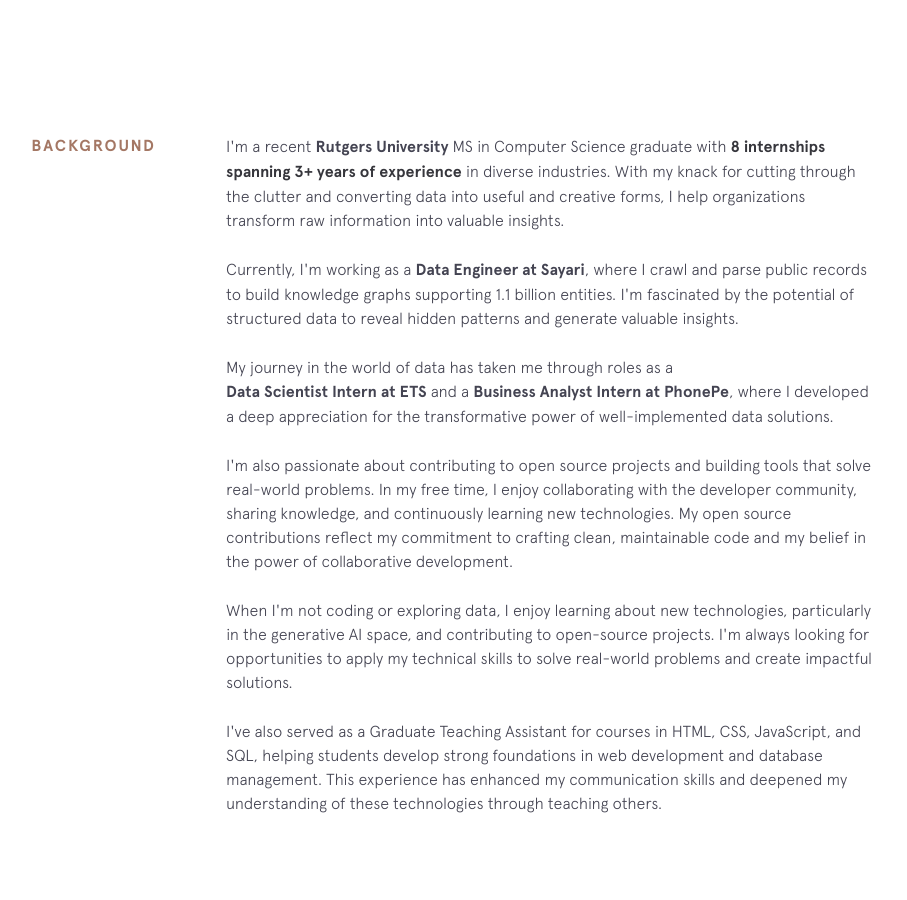
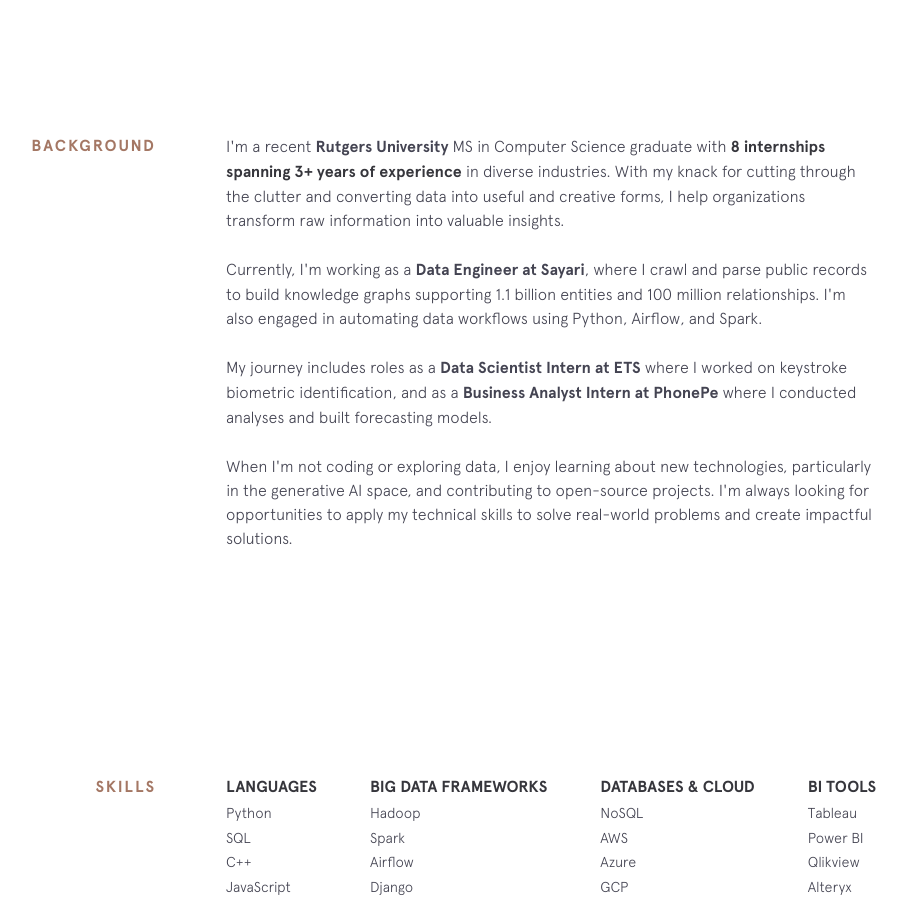
Before and after one commit to niyatijain21/niyatijain21.github.io, a Jekyll site: the page built from index.html, in a window 1280 px wide and 900 px high, scrolled down 866 px. Shown: the whole window, without its empty margins (224-1131 px from the left). Built offline with Jekyll 4.4.1, drawn with Linux system fonts in a browser that asks for light colours; nearby versions of some CDN libraries.

Commit message:
Update background and add recent changes

```diff
--- a/_includes/background.html
+++ b/_includes/background.html
@@ -6,25 +6,17 @@
     </p>
 
     <p>
-      Currently, I'm working as a <a class="underline-link" href="https://sayari.com/" target="_blank">Data Engineer at Sayari</a>, where I crawl and parse public records to build knowledge graphs supporting 1.1 billion entities. I'm fascinated by the potential of structured data to reveal hidden patterns and generate valuable insights.
+      Currently, I'm working as a <a class="underline-link" href="https://sayari.com/" target="_blank">Data Engineer at Sayari</a>, where I crawl and parse public records to build knowledge graphs supporting 1.1 billion entities and 100 million relationships. I'm also engaged in automating data workflows using Python, Airflow, and Spark.
     </p>
 
     <p>
-      My journey in the world of data has taken me through roles as a <a class="underline-link" href="https://www.ets.org/" target="_blank">Data Scientist Intern at ETS</a> and a <a class="underline-link" href="https://www.phonepe.com/" target="_blank">Business Analyst Intern at PhonePe</a>, where I developed a deep appreciation for the transformative power of well-implemented data solutions.
-    </p>
-
-    <p>
-      I'm also passionate about contributing to open source projects and building tools that solve real-world problems. In my free time, I enjoy collaborating with the developer community, sharing knowledge, and continuously learning new technologies. My open source contributions reflect my commitment to crafting clean, maintainable code and my belief in the power of collaborative development.
+      My journey includes roles as a <a class="underline-link" href="https://www.ets.org/" target="_blank">Data Scientist Intern at ETS</a> where I worked on keystroke biometric identification, and as a <a class="underline-link" href="https://www.phonepe.com/" target="_blank">Business Analyst Intern at PhonePe</a> where I conducted analyses and built forecasting models.
     </p>
 
     <p>
       When I'm not coding or exploring data, I enjoy learning about new technologies, particularly in the generative AI space, and contributing to open-source projects. I'm always looking for opportunities to apply my technical skills to solve real-world problems and create impactful solutions.
     </p>
 
-    <p>
-      I've also served as a Graduate Teaching Assistant for courses in HTML, CSS, JavaScript, and SQL, helping students develop strong foundations in web development and database management. This experience has enhanced my communication skills and deepened my understanding of these technologies through teaching others.
-    </p>
-
     <!-- {% include employment-status.html %} -->
   </div>
 </section>
```
Also changed, not shown: dashboard.html (added), 3 other files.
